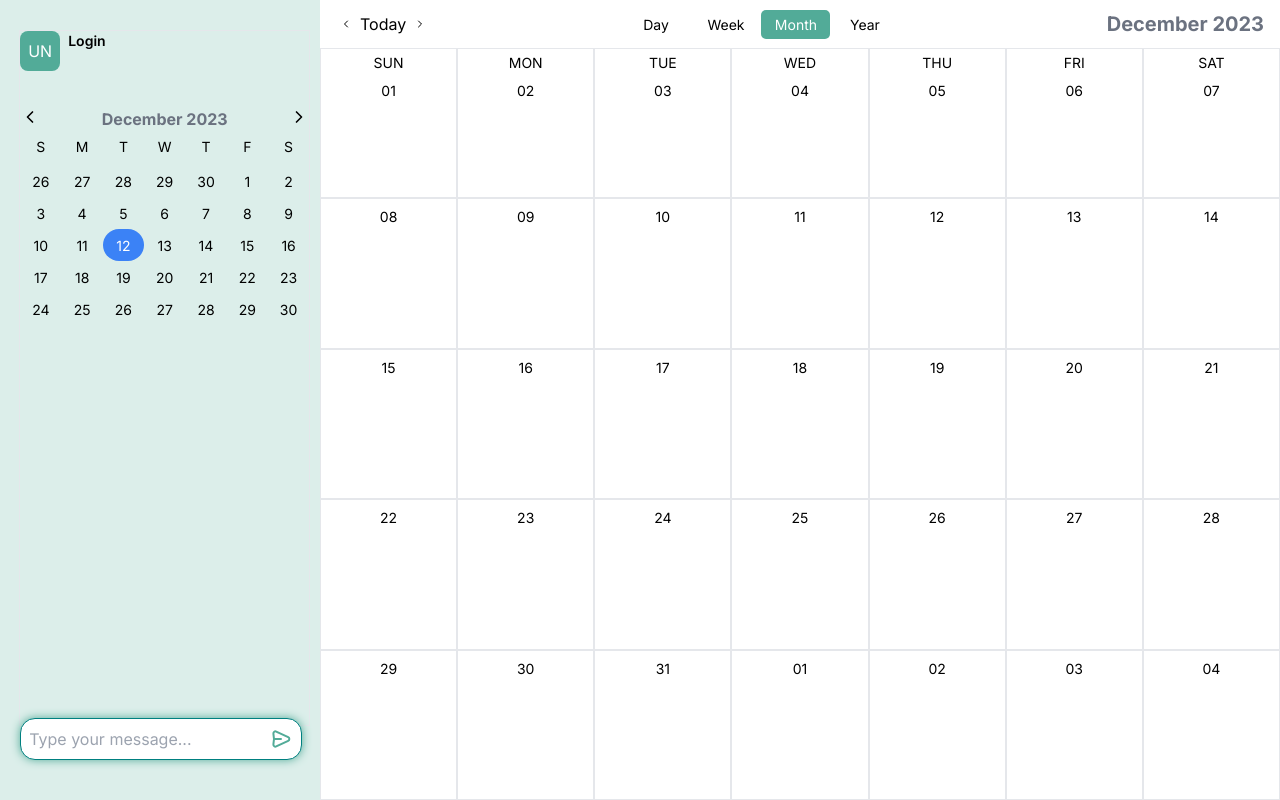
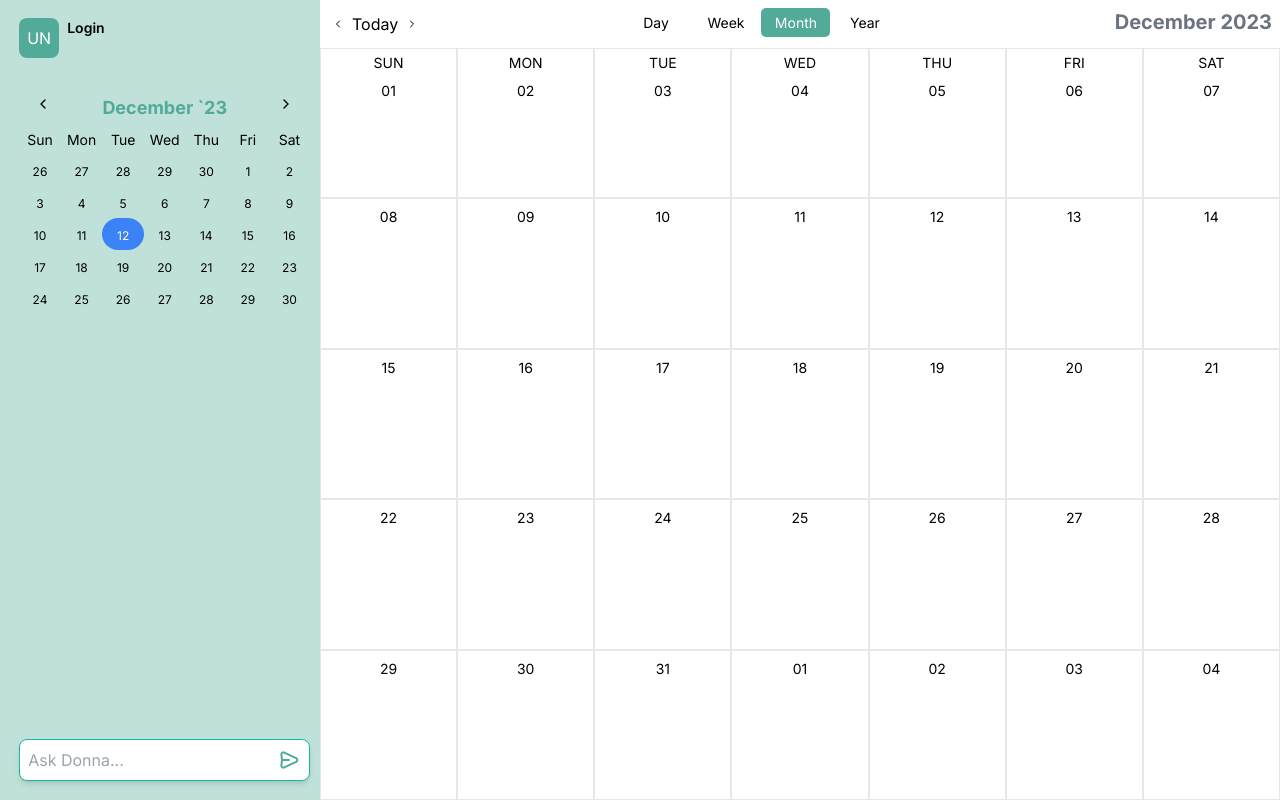
Before and after one commit to DK-Kim4312/donna, a Next.js app: page / in a window 1280 px wide. Built offline with nearby package versions, Linux system fonts and the light colour scheme.

Commit message:
improved chat

```diff
--- a/app/page.js
+++ b/app/page.js
@@ -1,6 +1,5 @@
 "use client";
 import React, { useState, useContext, useEffect } from "react";
-import styles from '../styles/Layout.module.css';
 import Sidebar from '../components/Sidebar';
 import CalendarHeader from "../components/CalendarHeader";
 import { getMonth } from "../lib/util";
@@ -21,16 +20,18 @@ export default function Home() {
     <ContextWrapper>
       <React.Fragment>
         {showEventModal && <EventModal />}
-        <div className="h-screen flex flex-hor">
-          <div className={styles.sidebar}>
+        <div className="h-screen v-screen inline-flex w-[100vw] h-[100vh]">
+          <div className="w-1/4 md:w-1/4 bg-[#52ab9833]">
             <Sidebar />
           </div>
-          <div className="flex flex-col w-[calc(100%-25vw)]">
-            <CalendarHeader />
-            <Month month={currentmonth} />
+          <div className="flex flex-col w-3/4 md:w-3/4 h-[100vh]">
+            <div className="flex w-1/1">
+              <CalendarHeader />
+            </div>
+            <div className="flex w-1/1 h-[100vh]">
+              <Month month={currentmonth} />
+            </div>
           </div>
-
-
         </div>
       </React.Fragment>
     </ContextWrapper>
--- a/components/CalendarHeader.js
+++ b/components/CalendarHeader.js
@@ -19,7 +19,7 @@ export default function CalendarHeader() {
     );
   }
   return (
-    <header className="px-4 py-2 flex items-center justify-between relative">
+    <header className="justify-between inline-flex p-2 w-[100vw]">
       <div>
         <button onClick={handlePrevMonth}>
           <ChevronLeftIcon className="w-5 h-5 pt-2" />
--- a/components/ChatView.js
+++ b/components/ChatView.js
@@ -1,9 +1,9 @@
 // components/ChatView.js
 "use client";
 import React, { useState, useEffect } from 'react';
-import styles from '../styles/Chat.module.css';
 import { IconamoonSend } from '../styles/Icons';
-import chatstyles from '../styles/ChatBox.module.css';
+import styles from '../styles/ChatBox.module.scss';
+import cn from 'classnames'
 
 const ChatView = () => {
   const [messages, setMessages] = useState([]);
@@ -41,34 +41,30 @@ const ChatView = () => {
 
 
   return (
-    <div className={styles.chatview}>
-      <div className={styles.inputcontainer}>
+    <div className='flex flex-col h-[100%] w-[100%]'>
+      <div className="flex flex-col-reverse items-end justify-end overflow-y-auto p-4 h-[100%] w-[100%]">
+        <ol className={styles.list}>
+          {messages.map((message, index) => (
+            <li key={index} className={cn(styles.shared, message.isUser ? styles.user : styles.ai,)}>
+              {message.text}
+            </li>
+          )
+          )}
+        </ol>
+
+      </div>
+      <div className="flex flex-row justify-between border-teal-500 border-solid border-1 border rounded-lg bg-white p-2 w-22/100 shadow-md">
         <input
-          className={styles.inputtext}
+          className="max-w-full min-w-80p border-none text-base focus:outline-none"
           type="text"
-          placeholder="Type your message..."
+          placeholder="Ask Donna..."
           value={newMessage}
           onChange={(e) => setNewMessage(e.target.value)}
         />
-        {/* keep codiconsend on the left of inputcontainer*/}
-
-
-          <IconamoonSend onClick={handleSendMessage} />
-
-
-      </div>
-      <div className={styles.messages}>
-        {messages.slice().reverse().map((message, index) => (
-          <p
-            key={index}
-            className={message.isUser ? styles.usermessage : styles.botmessage}
-            style={{ textAlign: message.isUser ? 'right' : 'left' }}
-          >
-            {message.text}
-          </p>
-        ))}
+        <IconamoonSend onClick={handleSendMessage} />
       </div>
     </div>
+
   );
 };
 
--- a/components/Day.js
+++ b/components/Day.js
@@ -21,7 +21,7 @@ export default function Day({ day, rowIdx }) {
 
   function getCurrentDayClass() {
     return day.format("DD-MM-YY") === dayjs().format("DD-MM-YY")
-      ? "bg-blue-600 text-white rounded-full w-7"
+      ? "bg-blue-600 text-white text-sm rounded-full w-7"
       : "";
   }
   return (
@@ -49,7 +49,7 @@ export default function Day({ day, rowIdx }) {
           <div
             key={idx}
             onClick={() => setSelectedEvent(evt)}
-            className={`bg-${evt.label}-200 p-1 mr-3 text-gray-600 text-sm rounded mb-1 truncate`}
+            className={`bg-${evt.label}-200 p-1 mr-3 text-gray-600 text-xs rounded mb-1 truncate`}
           >
             {evt.title}
           </div>
--- a/components/MiniCalendar.js
+++ b/components/MiniCalendar.js
@@ -47,27 +47,27 @@ export default function MiniCalendar() {
   }
   return (
     <div className="mt-9">
-      <header className="flex justify-between">
+      <header className="flex justify-between pr-4 pl-4">
         <div>
           <button onClick={handlePrevMonth}>
-            <ChevronLeftIcon className="w-5 h-5" />
+            <ChevronLeftIcon className="w-4 h-4" />
           </button>
         </div>
-        <p className="text-gray-500 font-bold">
+        <p className="text-[#52ab98] font-bold text-lg">
           {dayjs(new Date(dayjs().year(), currentMonthIdx)).format(
-            "MMMM YYYY"
+            "MMMM `YY"
           )}
         </p>
         <div>
           <button onClick={handleNextMonth}>
-            <ChevronRightIcon className="w-5 h-5" />
+            <ChevronRightIcon className="w-4 h-4" />
           </button>
         </div>
       </header>
       <div className="grid grid-cols-7 grid-rows-6">
         {currentMonth[0].map((day, i) => (
-          <span key={i} className="text-sm py-1 text-center">
-            {day.format("dd").charAt(0)}
+          <span key={i} className="text-sm pt-2 text-center">
+            {day.format("ddd")}
           </span>
         ))}
         {currentMonth.map((row, i) => (
@@ -81,7 +81,7 @@ export default function MiniCalendar() {
                 }}
                 className={`py-1 w-full ${getDayClass(day)}`}
               >
-                <span className="text-sm">{day.format("D")}</span>
+                <span className="text-xs">{day.format("D")}</span>
               </button>
             ))}
           </React.Fragment>
--- a/components/Sidebar.js
+++ b/components/Sidebar.js
@@ -5,7 +5,7 @@ import ProfileTab from "./ProfileTab";
 
 export default function Sidebar() {
   return (
-    <aside className="border w-25vw">
+    <aside className="bg-[#52ab9833] border-none inline-block h-screen flex flex-col pl-[1.5vw] pr-[0.763vw] pb-[2.41vh] pt-[2.31vh]">
         <ProfileTab />
         <MiniCalendar />
         <ChatView />
--- a/package.json
+++ b/package.json
@@ -15,6 +15,7 @@
     "@fullcalendar/interaction": "^6.1.10",
     "@fullcalendar/react": "^6.1.10",
     "axios": "^1.6.2",
+    "classnames": "^2.4.0",
     "dayjs": "^1.11.10",
     "dotenv": "^16.3.1",
     "fs": "^0.0.1-security",
@@ -22,7 +23,8 @@
     "passport": "^0.7.0",
     "passport-google-oauth20": "^2.0.0",
     "react": "^18",
-    "react-dom": "^18"
+    "react-dom": "^18",
+    "sass": "^1.69.5"
   },
   "browser": {
     "fs": false,
--- a/styles/Chat.module.css
+++ /dev/null
@@ -1,64 +0,0 @@
-.chatview {
-  background-color: transparent;
-  height: 50vh;
-  border: none;
-
-}
-
-.messages {
-  display: flex;
-  flex-direction: column-reverse;
-  flex-grow: 1;
-  overflow-y: auto;
-  padding: 10px;
-  justify-content: flex-end;
-}
-
-.usermessage {
-  background-color: #52ab98;
-  border: 1px solid #52ab98;
-  border-radius: 5px;
-  padding: 8px;
-  margin-bottom: 10px;
-}
-
-.botmessage {
-  background-color: #5292ab;
-  border: 1px solid #5292ab;
-  border-radius: 5px;
-  padding: 8px;
-  margin-bottom: 10px;
-}
-
-.inputcontainer {
-  display: flex;
-  flex-direction: row;
-  justify-content: space-between;
-  align-items: center;
-  position: absolute;
-  bottom: 5vh;
-  border-color: teal;
-  border-style: solid;
-  border-width: 1px;
-  border-radius: 15px;
-  background-color: #fff;
-  padding: 8px;
-  width: 22%;
-  box-shadow: 0px 0px 10px #52AB98;
-}
-
-.inputtext {
-  max-width: 100%;
-  min-width: 80%;
-  border: none;
-  font-size: 16px;
-}
-
-.inputtext:focus {
-  outline: none;
-}
-
-.sendicon {
-  color: teal;
-  cursor: pointer;
-}
--- /dev/null
+++ b/styles/ChatBox.module.scss
@@ -0,0 +1,79 @@
+.list {
+  --userColor: #52ab98;
+  --aiColor: #5292ab;
+  --bg: #c3e1db;
+
+  display: flex;
+  flex-direction: column;
+  max-width: 450px;
+  width: 100%;
+  margin: 0 auto;
+  padding: 0;
+  list-style: none;
+}
+
+.shared {
+  position: relative;
+  /* Setup a relative container for our psuedo elements */
+  max-width: 255px;
+  margin-bottom: 15px;
+  padding: 10px 20px;
+  line-height: 24px;
+  font-size: 14px;
+  word-wrap: break-word;
+  /* Make sure the text wraps to multiple lines if long */
+  border-radius: 25px;
+
+  &:before {
+    width: 20px;
+  }
+
+  &:after {
+    width: 26px;
+    background-color: var(--bg);
+    /* All tails have the same bg cutout */
+  }
+
+  &:before,
+  &:after {
+    position: absolute;
+    bottom: 0;
+    height: 25px;
+    /* height of our bubble "tail" - should match the border-radius above */
+    content: '';
+  }
+}
+
+.user {
+  align-self: flex-end;
+  color: white;
+  background: var(--userColor);
+
+  &:before {
+    right: -8px;
+    background-color: var(--userColor);
+    border-bottom-left-radius: 16px 14px;
+  }
+
+  &:after {
+    right: -26px;
+    border-bottom-left-radius: 10px;
+  }
+}
+
+.ai {
+  align-self: flex-start;
+  color: white;
+  background: var(--aiColor);
+
+  &:before {
+    left: -8px;
+    background-color: var(--aiColor);
+    border-bottom-right-radius: 16px 14px;
+  }
+
+  &:after {
+    left: -26px;
+    border-bottom-right-radius: 10px;
+  }
+}
--- a/styles/Layout.module.css
+++ /dev/null
@@ -1,19 +0,0 @@
-.sidebar {
-    background-color: #52ab9833;
-    border:none;
-    display: inline-block;
-    width: 25vw;
-    height: 100vh;
-    display: flex;
-    flex-direction: column;
-    padding-left: 1.5%;
-    padding-right: 0.763%;
-    padding-bottom: 2.41%;
-    padding-top: 2.31%;
-  }
-  .calendarcontainer {
-    background-color: #ffffff;
-    display: inline-block;
-    min-height: 100vh;
-    width: calc(100% - 25vw);
-  }
```
Also changed, not shown: styles/ChatBox.module.css (deleted, +0 -73 lines), 1 other file (tests, documents, lock files or other folders).
